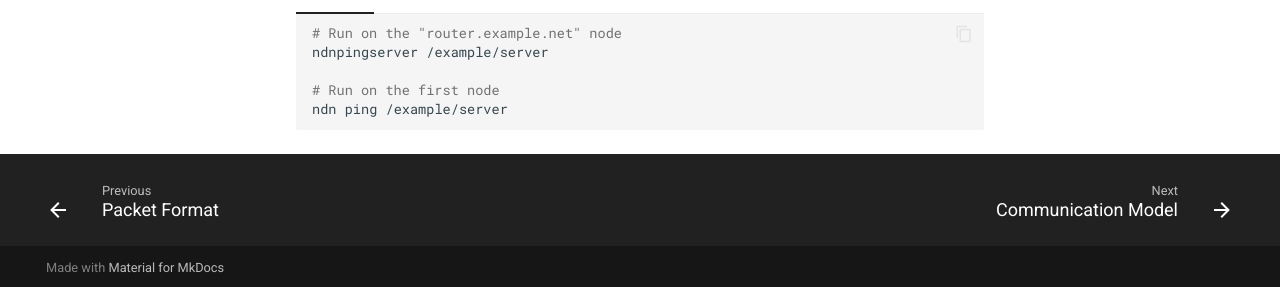
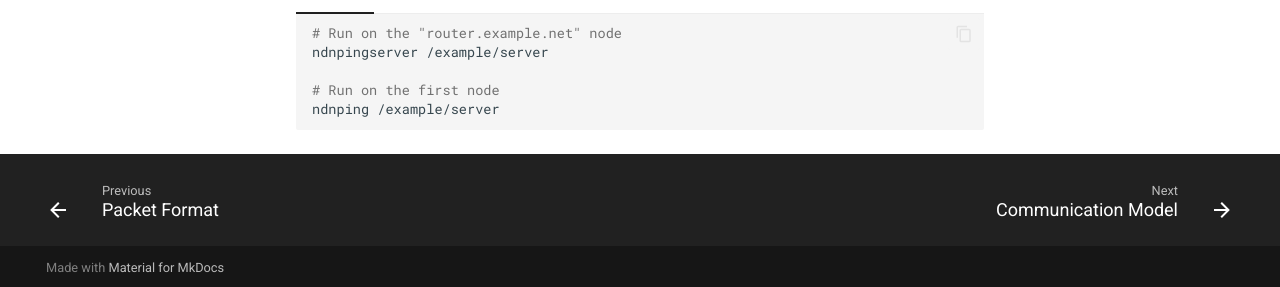
Before and after one commit to named-data/ndn-101, an MkDocs documentation site: the page built from docs/connectivity/building-networks.md, in a window 1280 px wide and 1311 px high. Shown: the part 1021-1308 px from the top of the window. Built offline with MkDocs 1.6.1 and Material for MkDocs 9.7.7, drawn with Linux system fonts in a browser that asks for light colours; comment, search, counter and statistics services are not loaded.

Commit message:
Fix typo

````diff
--- a/docs/connectivity/building-networks.md
+++ b/docs/connectivity/building-networks.md
@@ -27,7 +27,6 @@ The example below shows how to manually create an NDN face over a UDP tunnel bet
     ndnd fw face-create remote=udp://router.example.net
     ```
 
-
 Once a face is created, you can use the same tool to add routes between the two forwarders and start transferring data.
 
 === "ndn-cxx"
@@ -55,7 +54,7 @@ You can now start an NDN ping server on the example forwarder and the prefix wou
     ndnpingserver /example/server
 
     # Run on the first node
-    ndn ping /example/server
+    ndnping /example/server
     ```
 
 === "NDNd"
````
